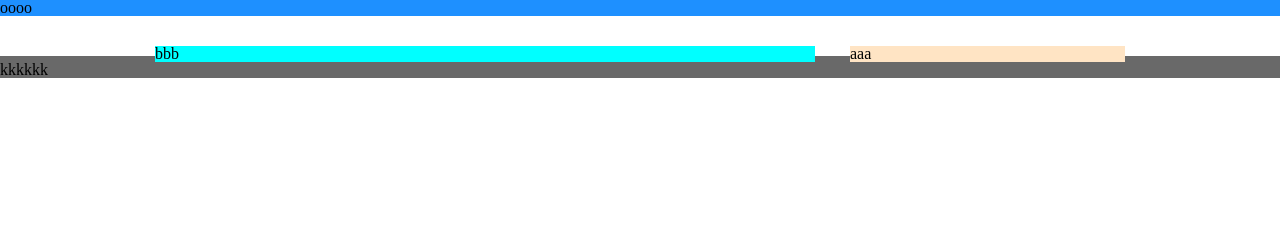
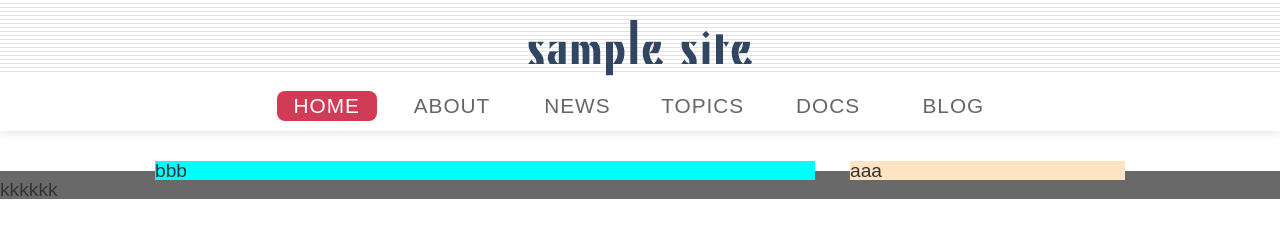
Before and after one commit to cozycozy/mhtml, a plain HTML site: page index.html in a window 1280 px wide. Drawn offline with Linux system fonts and the light colour scheme.

Commit message:
ヘッダの制作が一段落

```diff
--- a/css/style.css
+++ b/css/style.css
@@ -1,7 +1,75 @@
+@@charset "UTF-8";
+
+html {
+  font-size:62.5%;
+}
+
+body {
+  color: #333;
+  font-size: 1.2rem;
+  font-family: "HiraginoKaku Gothic ProN", Meiryo, sans-serif;
+}
+
+*, *::before *::after {
+  box-sizing: border-box;
+}
+
+a:link, a:visited, a:hover, a:active {
+  color: #do3c56;
+  text-decoration: none;
+}
+
 .header {
     width: 100%;
-    background-color: dodgerblue
+    padding: 20px 0 10px;
+    background: url('../images/bg-header.gif') repeat-x;
+    box-shadow: 0 0 10px 1px #e3e3e3;
 }
+
+.logo {
+  width: 225px;
+  height: 56px;
+  margin: 0 auto;
+  background: url('../images/logo.png') no-repeat;
+  overflow: hidden;
+  text-indent: 100%;
+  white-space: nowrap;
+}
+
+.logo a {
+  display: block;
+  width: 100%;
+  height: 100%;
+}
+
+.global-nav {
+  margin-top: 15px;
+  text-align: center;
+}
+
+.global-nav .nav-item {
+  display: inline-block;
+  margin: 0 10px;
+}
+
+.global-nav .nav-item a {
+  display: inline-block;
+  width: 100px;
+  height: 30px;
+  line-height: 30px;
+  text-align: center;
+  border-radius: 8px;
+  color: #666;
+  font-size: 1.3rem;
+  letter-spacing: 1px;
+  transition: 0.35s;
+}
+
+.global-nav .nav-item.active a, .global-nav .nav-item a:hover {
+  background-color: #d03c56;
+  color: #fff;
+}
+
 
 .wrapper {
     width: 970px;
--- a/index.html
+++ b/index.html
@@ -7,7 +7,20 @@
     </head>
     <body>
         <header class="header">
-            <p>oooo</p>
+            <h1 class="logo">
+              <a href="/">SAMPLE SITE</a>
+            </h1>
+            <nav class="global-nav">
+              <ul>
+                  <li class="nav-item active"><a href="">HOME</a></li>
+                  <li class="nav-item"><a href="">ABOUT</a></li>
+                  <li class="nav-item"><a href="">NEWS</a></li>
+                  <li class="nav-item"><a href="">TOPICS</a></li>
+                  <li class="nav-item"><a href="">DOCS</a></li>
+                  <li class="nav-item"><a href="">BLOG</a></li>
+              </ul>
+
+            </nav>
         </header>
         <div class="wrapper creafix">
             <div class="main">bbb</div>
```
